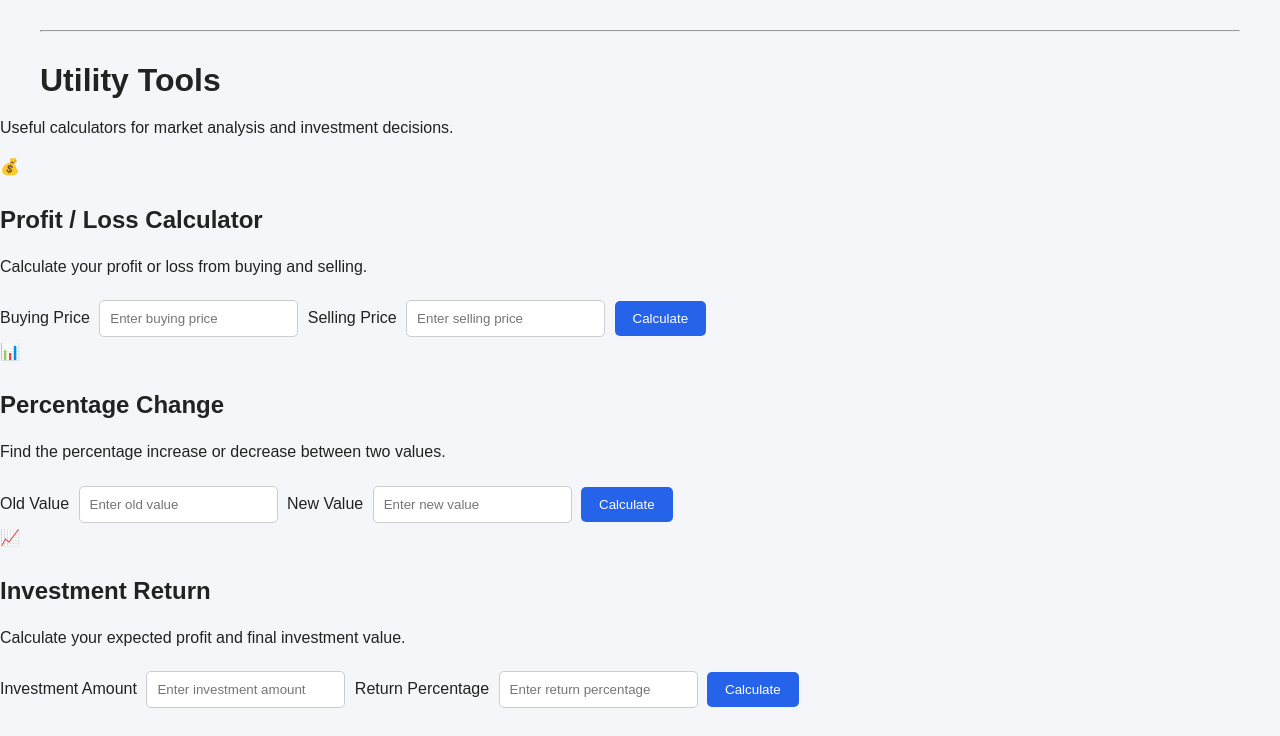
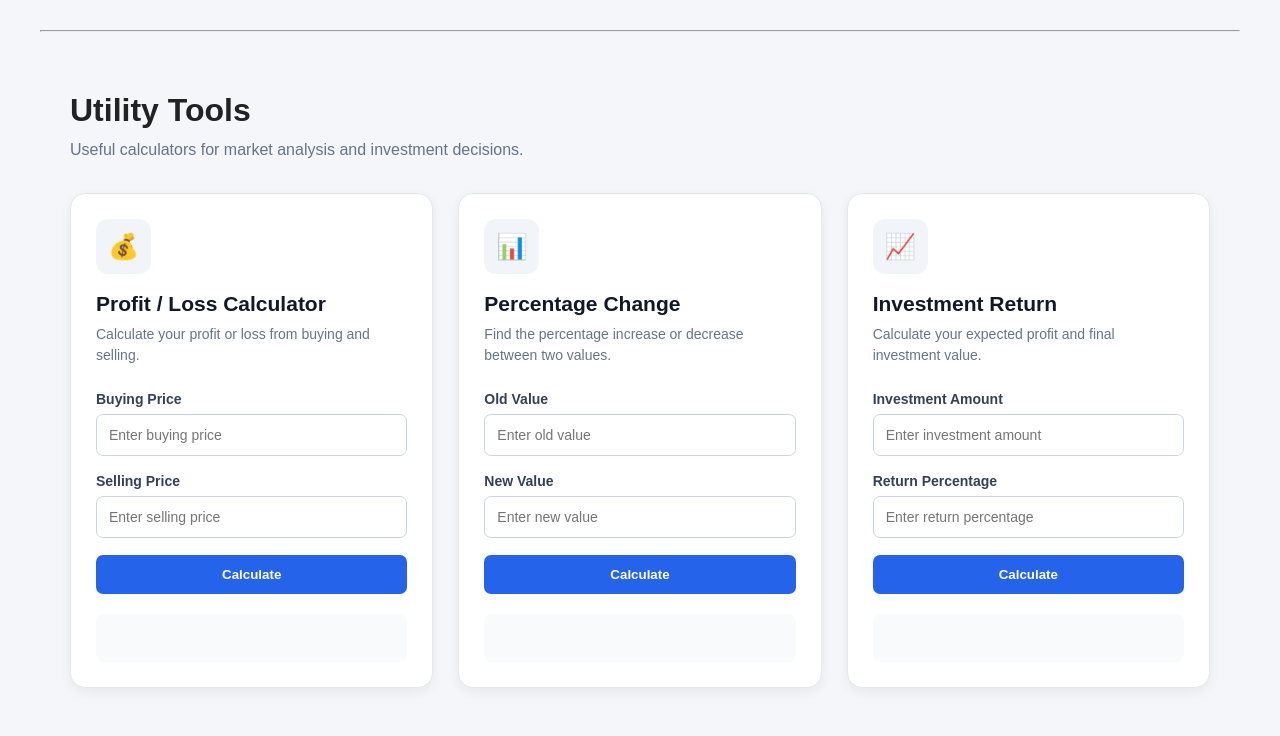
Before and after one commit to SeseLimbuTwT/Market_Analysis_System, a PHP site: page /utilities.php in a window 1280 px wide. Shown: the part 64-800 px from the top of the page. Run offline with PHP 8.4, Linux system fonts and the light colour scheme.

Commit message:
updated utilities

```diff
--- a/css/style.css
+++ b/css/style.css
@@ -705,3 +705,268 @@ body.auth-page {
     }
 
 }
+/* =========================
+   UTILITY PAGE
+========================= */
+
+.utilities-page {
+    max-width: 1200px;
+    margin: 0 auto;
+    padding: 30px;
+}
+
+
+/* =========================
+   UTILITY HEADER
+========================= */
+
+.utilities-header {
+    margin-bottom: 30px;
+}
+
+.utilities-header h1 {
+    margin: 0 0 8px;
+}
+
+.utilities-header p {
+    margin: 0;
+    color: #64748b;
+}
+
+
+/* =========================
+   UTILITY CARDS
+========================= */
+
+.utility-cards {
+    display: grid;
+    grid-template-columns: repeat(3, 1fr);
+    gap: 25px;
+}
+
+
+.utility-card {
+    background: white;
+    border: 1px solid #e5e7eb;
+    border-radius: 15px;
+    padding: 25px;
+
+    box-shadow: 0 4px 12px rgba(0, 0, 0, 0.06);
+
+    transition:
+        transform 0.2s ease,
+        box-shadow 0.2s ease;
+}
+
+
+.utility-card:hover {
+    transform: translateY(-4px);
+
+    box-shadow:
+        0 8px 20px rgba(0, 0, 0, 0.10);
+}
+
+
+/* =========================
+   UTILITY ICON
+========================= */
+
+.utility-icon {
+    width: 55px;
+    height: 55px;
+
+    display: flex;
+    align-items: center;
+    justify-content: center;
+
+    border-radius: 12px;
+
+    background: #f1f5f9;
+
+    font-size: 25px;
+
+    margin-bottom: 18px;
+}
+
+
+.utility-card h2 {
+    margin: 0 0 8px;
+
+    font-size: 21px;
+
+    color: #111827;
+}
+
+
+.utility-description {
+    margin: 0 0 25px;
+
+    color: #64748b;
+
+    font-size: 14px;
+
+    line-height: 1.5;
+}
+
+
+/* =========================
+   UTILITY FORM
+========================= */
+
+.utility-form {
+    display: flex;
+    flex-direction: column;
+}
+
+
+.utility-form label {
+    margin-bottom: 7px;
+
+    font-size: 14px;
+
+    font-weight: bold;
+
+    color: #334155;
+}
+
+
+.utility-form input {
+    width: 100%;
+
+    padding: 12px;
+
+    margin: 0 0 17px;
+
+    border: 1px solid #cbd5e1;
+
+    border-radius: 7px;
+
+    font-size: 14px;
+
+    outline: none;
+}
+
+
+.utility-form input:focus {
+    border-color: #2563eb;
+
+    box-shadow:
+        0 0 0 3px rgba(37, 99, 235, 0.10);
+}
+
+
+/* =========================
+   UTILITY BUTTON
+========================= */
+
+.utility-button {
+    width: 100%;
+
+    padding: 12px;
+
+    background: #2563eb;
+
+    color: white;
+
+    border: none;
+
+    border-radius: 7px;
+
+    font-weight: bold;
+
+    cursor: pointer;
+
+    transition: 0.2s ease;
+}
+
+
+.utility-button:hover {
+    background: #1d4ed8;
+
+    transform: translateY(-1px);
+}
+
+
+/* =========================
+   CALCULATION RESULT
+========================= */
+
+.utility-result {
+    min-height: 48px;
+
+    margin-top: 20px;
+
+    padding: 13px;
+
+    border-radius: 8px;
+
+    background: #f8fafc;
+
+    color: #334155;
+
+    font-size: 14px;
+
+    line-height: 1.6;
+}
+
+
+.utility-result.profit {
+    background: #f0fdf4;
+
+    color: #15803d;
+
+    border: 1px solid #bbf7d0;
+}
+
+
+.utility-result.loss {
+    background: #fef2f2;
+
+    color: #dc2626;
+
+    border: 1px solid #fecaca;
+}
+
+
+.utility-result.neutral {
+    background: #f8fafc;
+
+    color: #475569;
+
+    border: 1px solid #e2e8f0;
+}
+
+
+.utility-result.error {
+    background: #fff7ed;
+
+    color: #c2410c;
+
+    border: 1px solid #fed7aa;
+}
+
+
+/* =========================
+   RESPONSIVE
+========================= */
+
+@media (max-width: 900px) {
+
+    .utility-cards {
+        grid-template-columns: 1fr 1fr;
+    }
+
+}
+
+
+@media (max-width: 600px) {
+
+    .utilities-page {
+        padding: 20px;
+    }
+
+    .utility-cards {
+        grid-template-columns: 1fr;
+    }
+
+}
```
